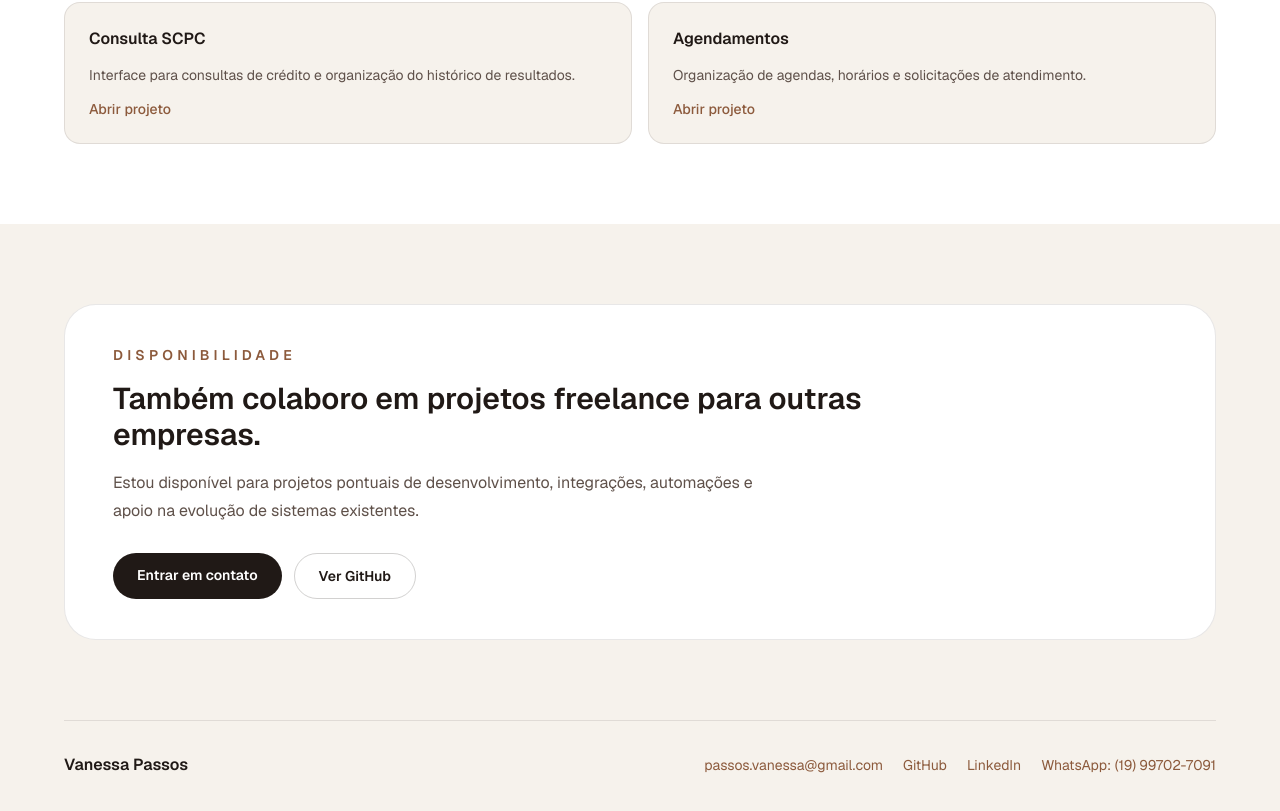
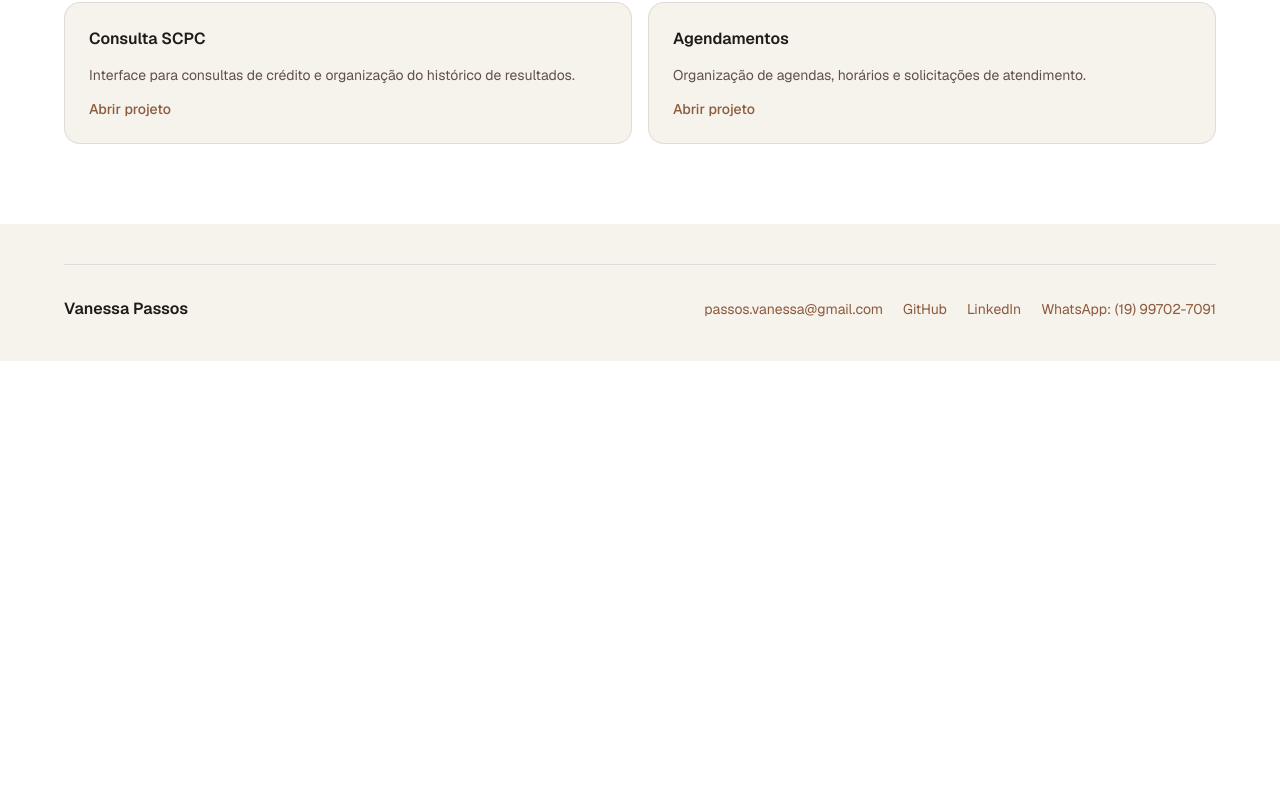
Before and after one commit to vbpassosdev/vpsoft-site, a Next.js app: page / in a window 1280 px wide. Shown: the part 2448-3259 px from the top of the page. After the commit the page ends 2809 px from the top, so only its background shows below. Built offline with nearby package versions, Linux system fonts and the light colour scheme.

Commit message:
Remove freelance section

```diff
--- a/src/app/page.tsx
+++ b/src/app/page.tsx
@@ -220,38 +220,7 @@ export default function Home() {
         </div>
       </section>
 
-      <section id="contato" className="px-6 py-20">
-        <div className="mx-auto max-w-6xl rounded-[2rem] border border-[#201916]/10 bg-white px-6 py-10 sm:px-12">
-          <p className="text-sm font-semibold uppercase tracking-[0.3em] text-[#8c5a3c]">
-            Disponibilidade
-          </p>
-          <h2 className="mt-4 max-w-3xl text-3xl font-semibold">
-            Também colaboro em projetos freelance para outras empresas.
-          </h2>
-          <p className="mt-4 max-w-2xl leading-7 text-[#5f514a]">
-            Estou disponível para projetos pontuais de desenvolvimento,
-            integrações, automações e apoio na evolução de sistemas existentes.
-          </p>
-          <div className="mt-7 flex flex-wrap gap-3">
-            <a
-              href="mailto:passos.vanessa@gmail.com?subject=Projeto%20freelance"
-              className="rounded-full bg-[#201916] px-6 py-3 text-sm font-semibold text-white"
-            >
-              Entrar em contato
-            </a>
-            <a
-              href="https://github.com/vbpassosdev"
-              rel="noopener noreferrer"
-              target="_blank"
-              className="rounded-full border border-[#201916]/20 px-6 py-3 text-sm font-semibold"
-            >
-              Ver GitHub
-            </a>
-          </div>
-        </div>
-      </section>
-
-      <footer className="px-6 pb-10">
+      <footer id="contato" className="px-6 py-10">
         <div className="mx-auto flex max-w-6xl flex-col gap-3 border-t border-[#201916]/10 pt-8 sm:flex-row sm:items-center sm:justify-between">
           <p className="font-semibold">Vanessa Passos</p>
           <div className="flex flex-wrap gap-5 text-sm text-[#8c5a3c]">
```
